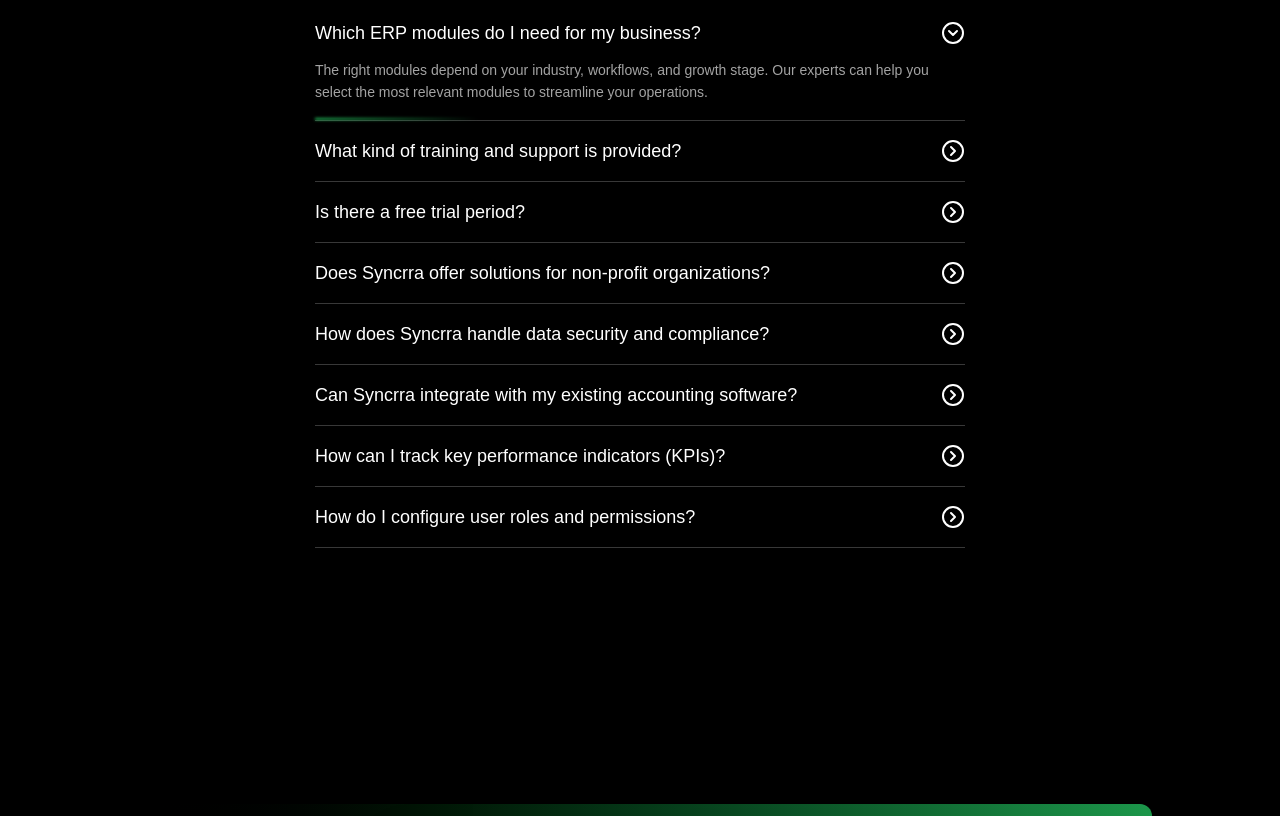
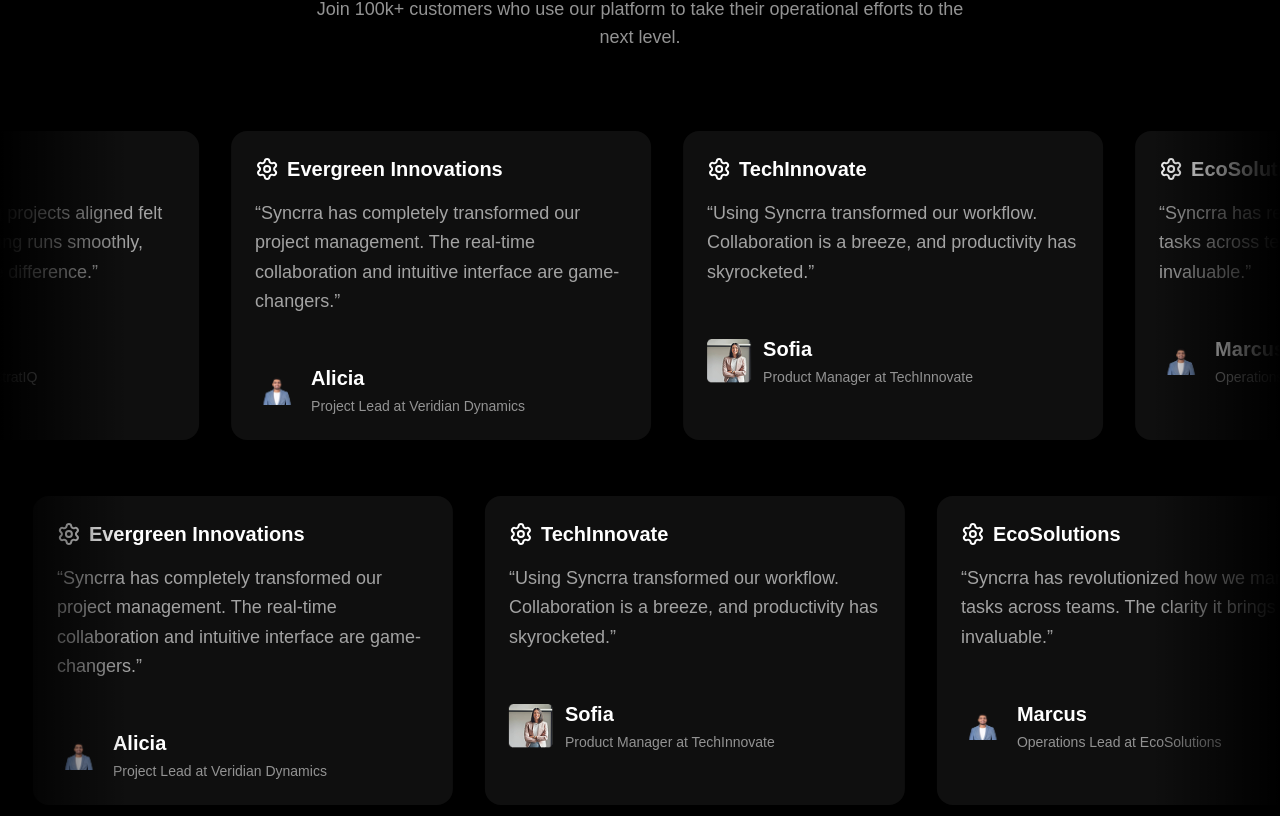
Before and after one commit to avantikashende-office/syncrraai-marketing-website, a Next.js app: page /product-overview in a window 1280 px wide. Shown: the part 3430-4246 px from the top of the page. Built offline with nearby package versions, Linux system fonts and the light colour scheme.

Commit message:
Completed Solutions page , Developed TrustedBy shared section

```diff
--- a/src/app/(site)/product-overview/page.tsx
+++ b/src/app/(site)/product-overview/page.tsx
@@ -4,6 +4,7 @@
 import HowItWorks from "./components/HowItWorks";
 import Testimonial from "./components/Testimonial";
 import TryForFreeSection from "@/components/shared/TryForFreeSection";
+import TrustedBy from "@/components/shared/TrustedBySection";
 
 export const dynamic = "force-dynamic";
 export const runtime = "nodejs";
@@ -15,6 +16,7 @@
       <Testimonial />
       <HowItWorks />
       <StrategicBenefitsSection />
+      <TrustedBy />
       <FAQSection />
       <TryForFreeSection />
     </>
--- a/src/app/(site)/solutions/components/TrustedBySection.tsx
+++ /dev/null
@@ -1,33 +0,0 @@
-"use client";
-import { fadeInMain } from "@/utils/animations";
-import { motion } from "framer-motion";
-
-export default function TrustedBy() {
-  return (
-    <section className="section-container">
-      <div className="space-y-8">
-        <div className="space-y-2">
-          <motion.h1
-            className="gradient-gray-text title-center"
-            variants={fadeInMain}
-            initial="initial"
-            whileInView="animate"
-          >
-            Trusted by the Most <br />
-            Innovative Companies
-          </motion.h1>
-        </div>
-
-        <motion.p
-          className="subtitle-center"
-          variants={fadeInMain}
-          initial="initial"
-          whileInView="animate"
-        >
-          Join 100k + customers who use our platform to take <br /> their
-          operational efforts to the next level.
-        </motion.p>
-      </div>
-    </section>
-  );
-}
--- a/src/app/(site)/solutions/page.tsx
+++ b/src/app/(site)/solutions/page.tsx
@@ -2,7 +2,7 @@
 import HeroSection from "./components/Herosection";
 import PainPoints from "./components/PainPointsSection";
 import Testimonial from "./components/Testimonial";
-import TrustedBy from "./components/TrustedBySection";
+import TrustedBy from "../../../components/shared/TrustedBySection";
 
 export const dynamic = "force-dynamic";
 export const runtime = "nodejs";
--- /dev/null
+++ b/src/components/shared/TrustedBySection.tsx
@@ -0,0 +1,95 @@
+"use client";
+
+import TestimonialCard, { Testimonial } from "@/components/ui/TestimonialCard";
+import { motion } from "framer-motion";
+
+const testimonials: Testimonial[] = [
+  {
+    company: "GreenWorks",
+    quote:
+      "Before Syncrra, keeping projects aligned felt impossible. Now everything runs smoothly, and our clients notice the difference.",
+    name: "Brendan",
+    role: "Marketing Director at StratIQ",
+    avatar: "/img/testimonial.png",
+  },
+  {
+    company: "Evergreen Innovations",
+    quote:
+      "Syncrra has completely transformed our project management. The real-time collaboration and intuitive interface are game-changers.",
+    name: "Alicia",
+    role: "Project Lead at Veridian Dynamics",
+    avatar: "/img/UserImage.png",
+  },
+  {
+    company: "TechInnovate",
+    quote:
+      "Using Syncrra transformed our workflow. Collaboration is a breeze, and productivity has skyrocketed.",
+    name: "Sofia",
+    role: "Product Manager at TechInnovate",
+    avatar: "/img/testimonial.png",
+  },
+  {
+    company: "EcoSolutions",
+    quote:
+      "Syncrra has revolutionized how we manage tasks across teams. The clarity it brings is invaluable.",
+    name: "Marcus",
+    role: "Operations Lead at EcoSolutions",
+    avatar: "/img/UserImage.png",
+  },
+];
+
+const rowTop = [...testimonials, ...testimonials, ...testimonials];
+const rowBottom = [...testimonials, ...testimonials, ...testimonials];
+
+export default function TrustedBy() {
+  return (
+    <section className="relative overflow-hidden py-32">
+      {/* DARK EDGE OVERLAYS */}
+      <div className="pointer-events-none absolute left-0 top-0 z-20 h-full w-32 bg-gradient-to-r from-black to-transparent" />
+      <div className="pointer-events-none absolute right-0 top-0 z-20 h-full w-32 bg-gradient-to-l from-black to-transparent" />
+
+      {/* HEADER */}
+      <div className="relative z-10 mb-20 text-center">
+        <h1 className="title-center">
+          Trusted by the Most <br /> Innovative Companies
+        </h1>
+        <p className="subtitle-center mt-6">
+          Join 100k+ customers who use our platform to take their operational
+          efforts to the next level.
+        </p>
+      </div>
+
+      <div className="relative mb-14 overflow-hidden">
+        <motion.div
+          className="flex gap-8"
+          animate={{ x: ["0%", "-50%"] }}
+          transition={{
+            duration: 20,
+            ease: "linear",
+            repeat: Infinity,
+          }}
+        >
+          {rowTop.map((item, i) => (
+            <TestimonialCard key={`top-${i}`} item={item} />
+          ))}
+        </motion.div>
+      </div>
+
+      <div className="relative overflow-hidden">
+        <motion.div
+          className="flex gap-8"
+          animate={{ x: ["-50%", "0%"] }}
+          transition={{
+            duration: 20,
+            ease: "linear",
+            repeat: Infinity,
+          }}
+        >
+          {rowBottom.map((item, i) => (
+            <TestimonialCard key={`bottom-${i}`} item={item} />
+          ))}
+        </motion.div>
+      </div>
+    </section>
+  );
+}
--- /dev/null
+++ b/src/components/ui/TestimonialCard.tsx
@@ -0,0 +1,59 @@
+"use client";
+
+import Image from "next/image";
+import { Settings } from "lucide-react";
+
+export type Testimonial = {
+  company: string;
+  quote: string;
+  name: string;
+  role: string;
+  avatar: string;
+};
+
+export default function TestimonialCard({
+  item,
+}: {
+  item: Testimonial;
+}) {
+  return (
+    <div
+      className="
+        shrink-0
+        w-[420px]
+        rounded-2xl
+        bg-[#0f0f0f]
+        p-6
+        text-white
+        shadow-xl
+        space-y-12
+      "
+    >
+      {/* Header */}
+      <div className="mb-4 flex items-center gap-2">
+        <Settings />
+        <span className="customer-testimonial-company">
+          {item.company}
+        </span>
+      </div>
+
+      {/* Quote */}
+      <p className="testimonial-quote">“{item.quote}”</p>
+
+      {/* User */}
+      <div className="flex items-center gap-3">
+        <Image
+          src={item.avatar}
+          alt={item.name}
+          width={44}
+          height={44}
+        />
+
+        <div className="testimonial-user-details">
+          <p className="testimonial-user-name">{item.name}</p>
+          <p className="testimonial-user-role">{item.role}</p>
+        </div>
+      </div>
+    </div>
+  );
+}
```
